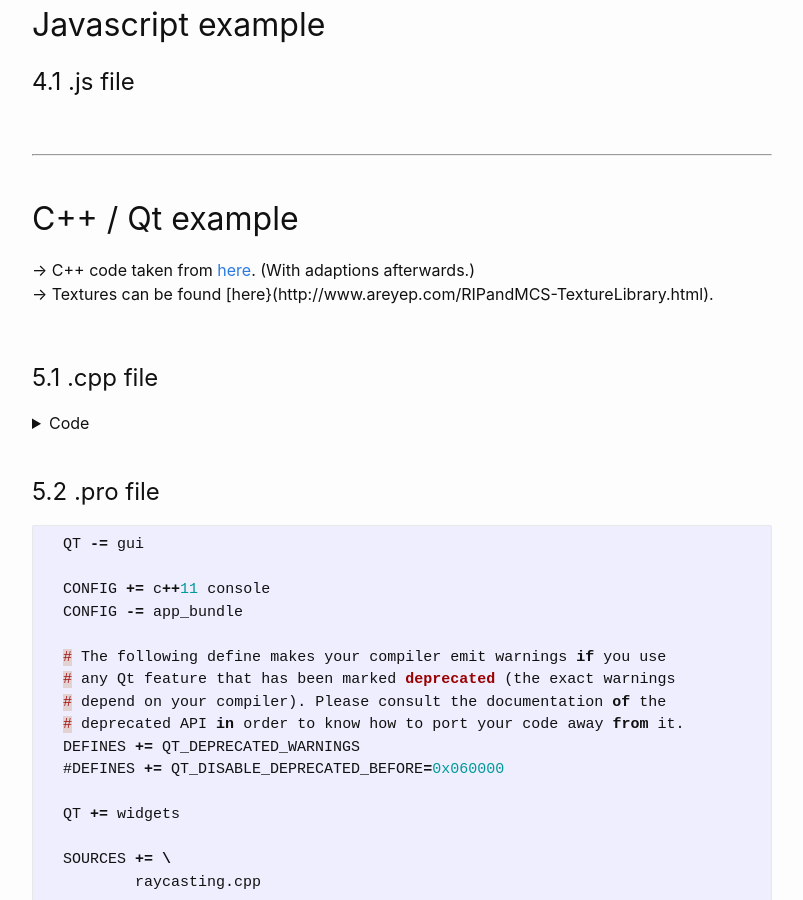
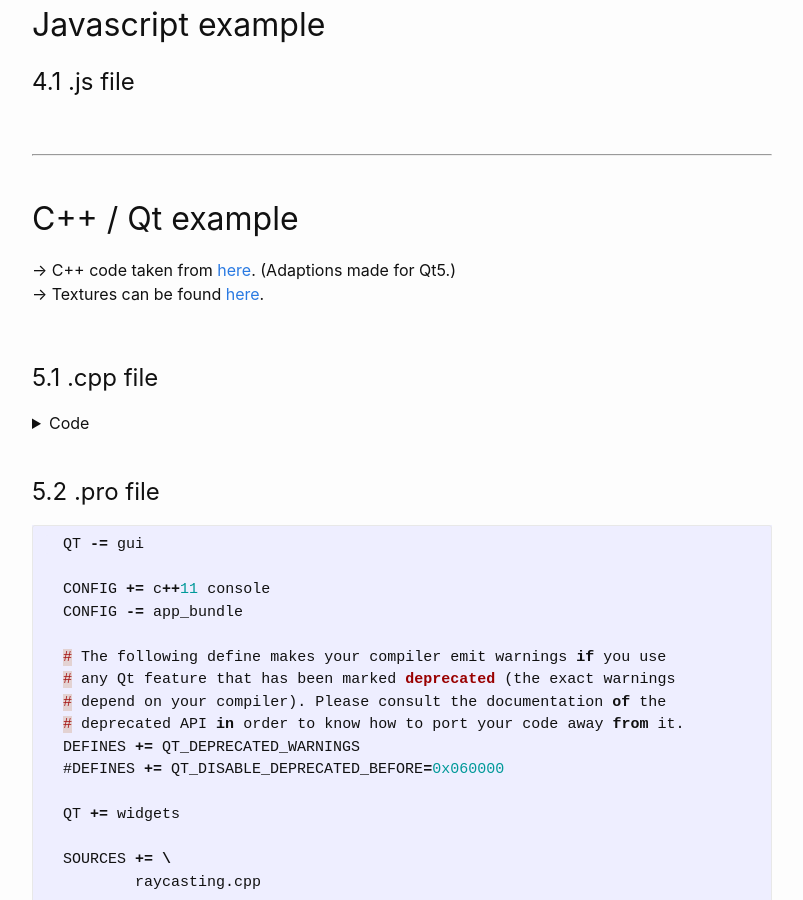
Before and after one commit to Hautaklyttn/progDocs, a Jekyll site: the page built from docs/articles/projects/raycasting.md, in a window 1280 px wide and 900 px high, scrolled down 26285 px. Shown: the whole window, without its empty margins (238-1041 px from the left). Built offline with Jekyll 4.4.1, drawn with Linux system fonts in a browser that asks for light colours.

Commit message:
Update raycasting.md

```diff
--- a/docs/articles/projects/raycasting.md
+++ b/docs/articles/projects/raycasting.md
@@ -961,8 +961,8 @@ Normally, as the intensity of an object approaches zero, the object will appear
 
 # C++ / Qt example
 
-&rarr; C++ code taken from [here](https://doc.qt.io/archives/qt-4.8/qt-demos-embedded-raycasting-example.html). (With adaptions afterwards.)
-&rarr; Textures can be found [here}(http://www.areyep.com/RIPandMCS-TextureLibrary.html).
+&rarr; C++ code taken from [here](https://doc.qt.io/archives/qt-4.8/qt-demos-embedded-raycasting-example.html). (Adaptions made for Qt5.)
+&rarr; Textures can be found [here](http://www.areyep.com/RIPandMCS-TextureLibrary.html).
 
 &nbsp;
 
```
